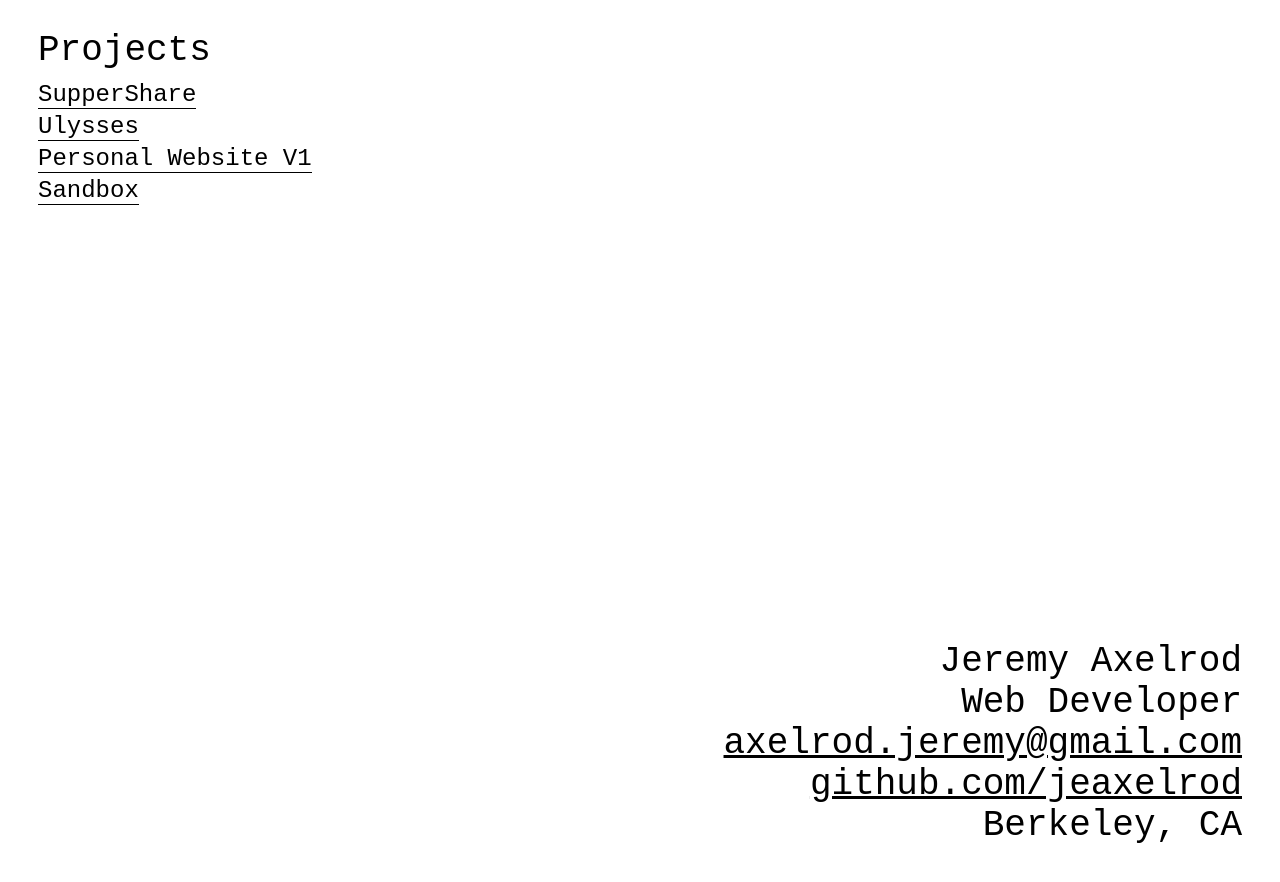
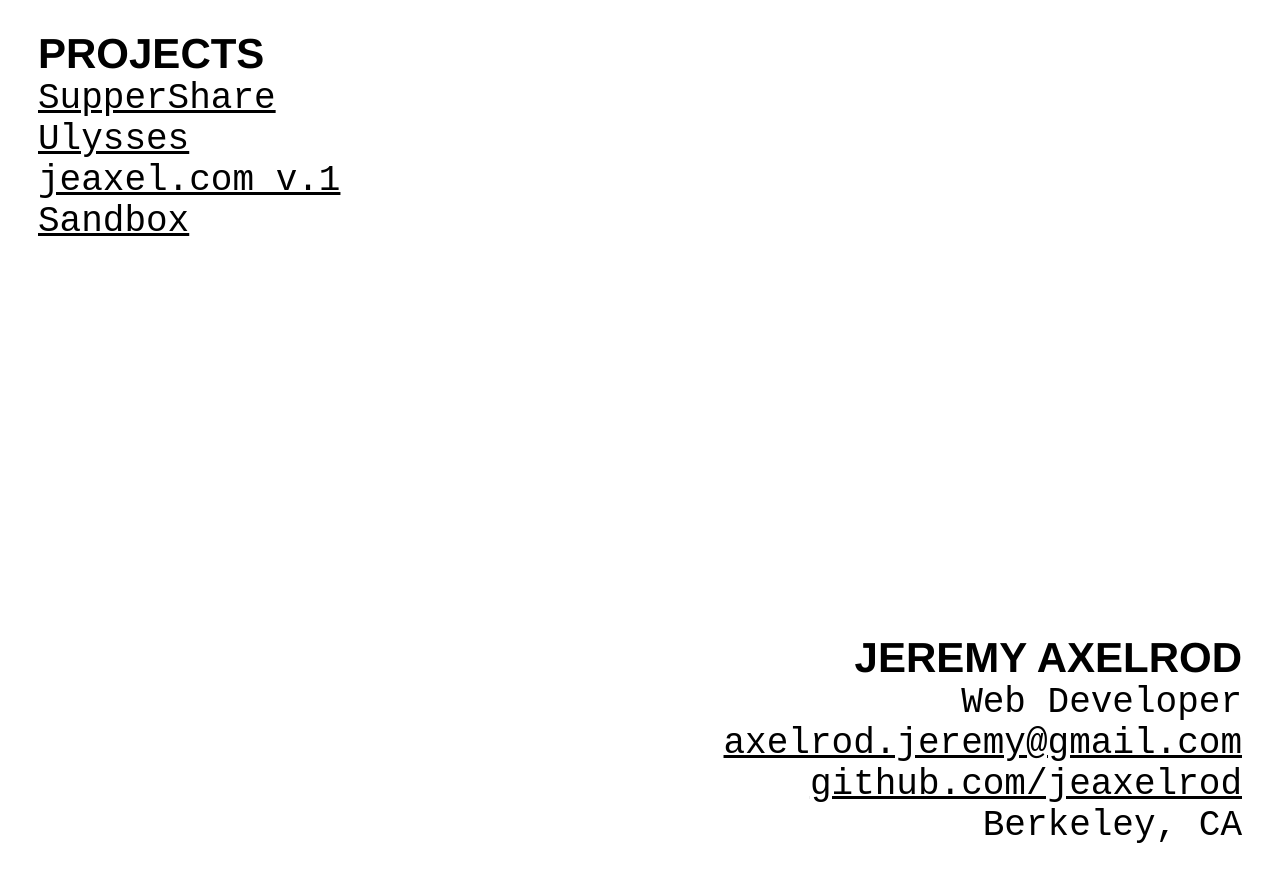
Before and after one commit to jeaxelrod/jeaxelrod.github.io, a Jekyll site: the page built from index.html, in a window 1280 px wide. Shown: the top 882 px of the page. Built offline with Jekyll 4.4.1, drawn with Linux system fonts in a browser that asks for light colours.

Commit message:
Styling changes

```diff
--- a/_includes/header.html
+++ b/_includes/header.html
@@ -1,13 +1,13 @@
 <header class="site-header">
   <div class="title header">
-    <h1>Jeremy Axelrod</h1>
+    <h1>JEREMY AXELROD</h1>
     <h2>Web Developer</h2>
     <h2><a href="#">axelrod.jeremy@gmail.com</a></h2>
     <h2><a href="http://github.com/jeaxelrod">github.com/jeaxelrod</a></h2>
     <h2>Berkeley, CA</h2>
   </div>
   <div class="projects">
-    <h1>Projects</h1>
+    <h1>PROJECTS</h1>
     <ul>
       <li>
         <h2><a href="/suppershare" id="suppershare" >SupperShare</a><h2>
@@ -16,7 +16,7 @@
         <h2><a href="/ulysses" id="ulysses">Ulysses</a></h2>
       </li>
       <li>
-        <h2><a href="/personal-website-v1" id="personal-website-v1">Personal Website v1</a></h2>
+        <h2><a href="/personal-website-v1" id="personal-website-v1">jeaxel.com v.1</a></h2>
       </li>
       <li>
         <h2><a href="/sandbox" id="sandbox">Sandbox</a></h2>
--- a/css/style.scss
+++ b/css/style.scss
@@ -11,6 +11,18 @@ body {
 .display-none {
   display: none;
 }
+h1, h2, h3, h4, h5, p, div {
+  margin: 0;
+  padding: 0;
+  font-weight: normal;
+}
+a {
+	color: black;
+}
+
+a:hover {
+	color: gray;
+}
 .container {
 	min-height: 94vh;
   position: relative;
@@ -21,63 +33,43 @@ body {
 	right: 30px;
   text-align: right;
   h1 {
-  	margin:0;
-  	font-weight: normal;
-  	font-size: 3em;
+    font-family: 'helvetica', 'arial';
+    font-weight: bold;
+    font-size: 3.5em;
   }
+  h2 {
+    font-size: 3em;
+  }
+}
+header {
+  font-size: 8px;
 }
 .title.header {
   position: absolute;
   top: 0;
   right: 30px;
   text-align: right;
-  h1 {
-    margin-bottom: 10px;
-  }
   h2 {
-    font-size: 2em;
-    margin: 5px 0 0 0;
-    font-weight: normal;
-    padding-bottom: 1px;
+    font-size: 3em;
   }
   h2:nth-child(2) {
     margin-bottom: -5px;
   }
 }
-a {
-	color:black;
-}
-a.active {
-  color: gray;
-}
-a:hover {
-	color: darkgray;
-}
+
 .projects {
   margin-top: 30px;
   margin-left: 30px;
-  a {
-    text-decoration: none;
-    border-bottom: 1px solid black;
-  }
   a.active {
     color: gray;
-    border-bottom: 1px solid darkgray;
-  }
-  a:hover {
-    border-bottom: 1px solid darkgray;
   }
   h1 {
-    margin-bottom: 10px;
-    font-weight: normal;
+    font-family: 'helvetica', 'arial';
+    font-weight: bold;
+    font-size: 3.5em;
+  }
+  h2 {
     font-size: 3em;
-  }
-
-  h2 {
-    font-weight:normal;
-    margin: 0;
-    display: inline-block;
-    font-size: 2em;
 
     i {
     }
@@ -96,7 +88,7 @@ a:hover {
     margin: 0;
   }
   li {
-    margin-top: 5px;
+    margin-top: 0px;
   }
 }
 .content {
@@ -109,8 +101,16 @@ a:hover {
     h1 {
       font-size: 3em;
       text-align: center;
-      margin-bottom: 5px;
+      margin-bottom: 0;
     }
+    a {
+      font-size: 1.5em;
+    }
+  }
+  p {
+    font-size: 1.5em;
+    margin-top: 10px;
+    margin-bottom: 10px;
   }
   .site-picture img {
     max-width: 1000px;
--- a/index.html
+++ b/index.html
@@ -16,14 +16,14 @@
     <div class="container">
       <!-- I love a blank canvas -->
       <div class="title">
-        <h1>Jeremy Axelrod</h1>
-        <h1>Web Developer</h1>
-        <h1><a href="#">axelrod.jeremy@gmail.com</a></h1>
-        <h1><a href="http://github.com/jeaxelrod">github.com/jeaxelrod</a></h1>
-        <h1>Berkeley, CA</h1>
+        <h1>JEREMY AXELROD</h1>
+        <h2>Web Developer</h2>
+        <h2><a href="#">axelrod.jeremy@gmail.com</a></h2>
+        <h2><a href="http://github.com/jeaxelrod">github.com/jeaxelrod</a></h2>
+        <h2>Berkeley, CA</h2>
       </div>
       <div class="projects">
-        <h1>Projects</h1>
+        <h1>PROJECTS</h1>
         <ul>
           <li>
             <h2><a href="/suppershare">SupperShare</a><h2>
@@ -32,7 +32,7 @@
             <h2><a href="/ulysses">Ulysses</a></h2>
           </li>
           <li>
-            <h2><a href="/personal-website-v1">Personal Website                 V1</a></h2>
+            <h2><a href="/personal-website-v1">jeaxel.com v.1</a></h2>
           </li>
           <li>
             <h2><a href="/sandbox">Sandbox</a></h2>
```
Also changed, not shown: css/style.css (+32 -33 lines).
